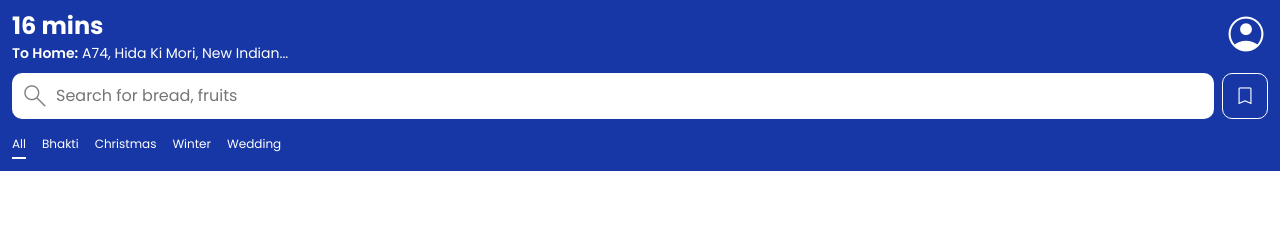
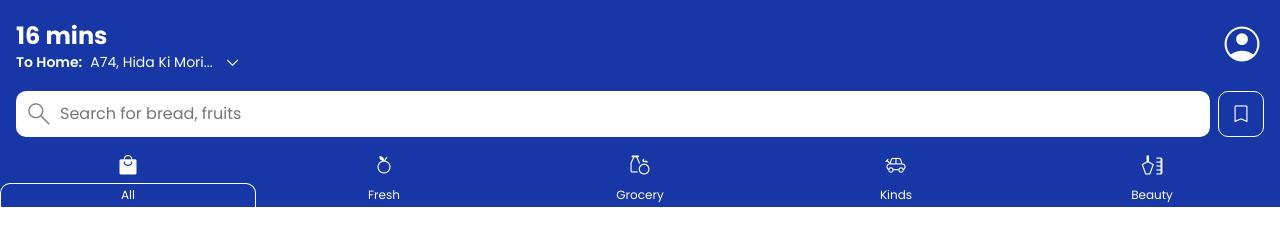
Before and after one commit to aviii143/swiggy, a website: page index.html in a window 1280 px wide. Drawn offline with nearby package versions, Linux system fonts and the light colour scheme.

Commit message:
Initial commit

```diff
--- a/assets/scss/_variables.scss
+++ b/assets/scss/_variables.scss
@@ -10,6 +10,7 @@ $white-color: rgb(255, 255, 255);
 $black-color: rgb(0, 0, 0);
 $bg-body: #f5f5f5;
 $primary-blue: #1637a5;
+$secondary-orange: #ff5200;
 $white: #ffffff;
 
 /* Typography */
--- a/assets/scss/main.scss
+++ b/assets/scss/main.scss
@@ -21,11 +21,25 @@ h1 {
   'opsz' 48
 }
 
+body {
+  -webkit-user-select: none;
+  -moz-user-select: none;
+  user-select: none;
+}
+
+::selection {
+  background: transparent;
+}
+
+input, textarea {
+  user-select: text;
+}
+
 // App Header
 .app-header {
   background: $primary-blue;
   color: $white;
-  padding: 12px;
+  padding-top: 22px;
   width: 100%;
 
   // Search Box
@@ -66,6 +80,7 @@ h1 {
   .category-tabs {
     overflow-x: auto;
     white-space: nowrap;
+    position: relative;
 
     .category-item {
       display: inline-flex;
@@ -73,12 +88,30 @@ h1 {
       align-items: center;
       color: $white;
       font-size: 12px;
-      margin-right: 16px;
+      line-height: 1em;
+      width: 100%;
+      padding: 0 10px 6px;
+      gap: 12px;
 
-      &.active {
-        border-bottom: 2px solid $white;
-        padding-bottom: 4px;
-      }
+      // &.active {
+      //   border-bottom: 2px solid $white;
+      //   padding-bottom: 4px;
+      // }
     }
   }
+
+  .curve-line {
+      --line-width: calc(100% / 5);
+      --position: 0;
+      position: absolute;
+      width: var(--line-width);
+      height: 24px;
+      bottom: 0;
+      left: calc(var(--line-width) * var(--position));
+      border: 1px solid #fff;
+      border-radius: 10px;
+      border: 1px solid #fff;
+      border-radius: 10px 10px 0 0;
+      border-bottom: unset;
+  }
 }
--- a/index.html
+++ b/index.html
@@ -21,10 +21,13 @@
         <header class="app-header">
             <!-- ETA & Profile -->
             <div
-                class="d-flex justify-content-between align-items-start mb-2">
+                class="d-flex justify-content-between align-items-start mb-3 px-3">
                 <div>
                     <h4 class="mb-0 fw-bold">16 mins</h4>
-                    <small><span class="fw-600">To Home:</span> A74, Hida Ki Mori, New Indian...</small>
+                    <small class="d-flex align-items-center gap-2">
+                        <span class="fw-600">To Home:</span> A74, Hida Ki Mori...
+                        <span class="material-symbols-outlined">keyboard_arrow_down</span>
+                    </small>
                 </div>
 
                 <div class="profile-icon">
@@ -33,7 +36,7 @@
             </div>
 
             <!-- Search -->
-            <div class="d-flex align-items-center gap-2 mb-3">
+            <div class="d-flex align-items-center gap-2 mb-3 px-3">
                 <div class="search-box d-flex align-items-center flex-grow-1">
                     <span class="search-icon material-symbols-outlined">search</span>
                     <input type="text" class="w-100"
@@ -47,25 +50,28 @@
             <!-- Categories -->
             <div class="category-tabs d-flex">
                 <div class="category-item active">
-                    <i class="bi bi-basket"></i>
+                    <span class="material-symbols-outlined FILL">local_mall</span>
                     <span>All</span>
                 </div>
                 <div class="category-item">
-                    <i class="bi bi-flower1"></i>
-                    <span>Bhakti</span>
+                    <span class="material-symbols-outlined">nutrition</span>
+                    <span>Fresh</span>
                 </div>
                 <div class="category-item">
-                    <i class="bi bi-tree"></i>
-                    <span>Christmas</span>
+                    <span class="material-symbols-outlined">grocery</span>
+                    <span>Grocery</span>
                 </div>
                 <div class="category-item">
-                    <i class="bi bi-snow"></i>
-                    <span>Winter</span>
+                    <span class="material-symbols-outlined">toys</span>
+                    <span>Kinds</span>
                 </div>
                 <div class="category-item">
-                    <i class="bi bi-heart"></i>
-                    <span>Wedding</span>
+                    <span class="material-symbols-outlined">health_and_beauty</span>
+                    <span>Beauty</span>
                 </div>
+
+                <span class="curve-line"></span>
+
             </div>
         </header>
 
```
Also changed, not shown: assets/css/main.css, 1 other file.
